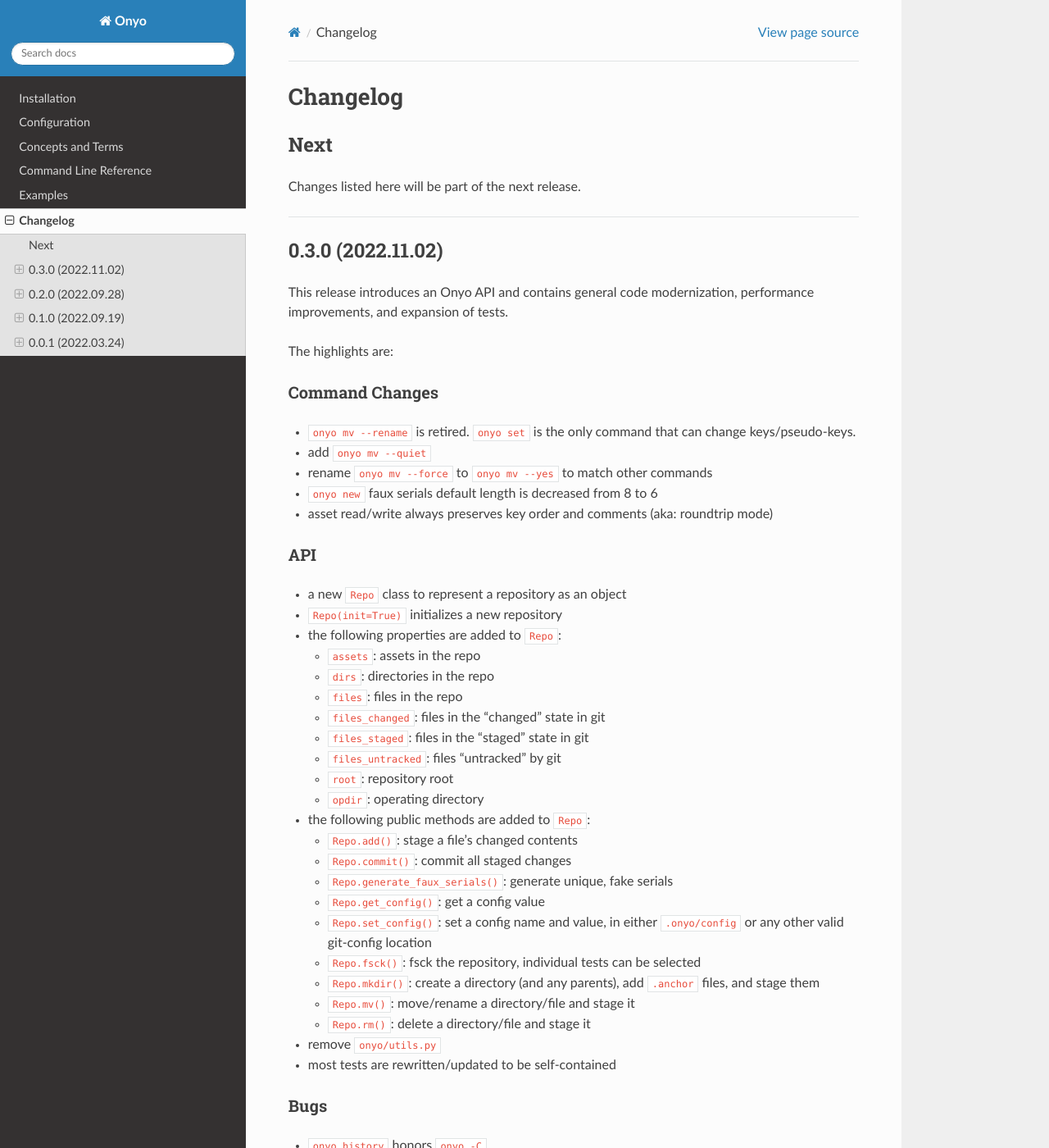
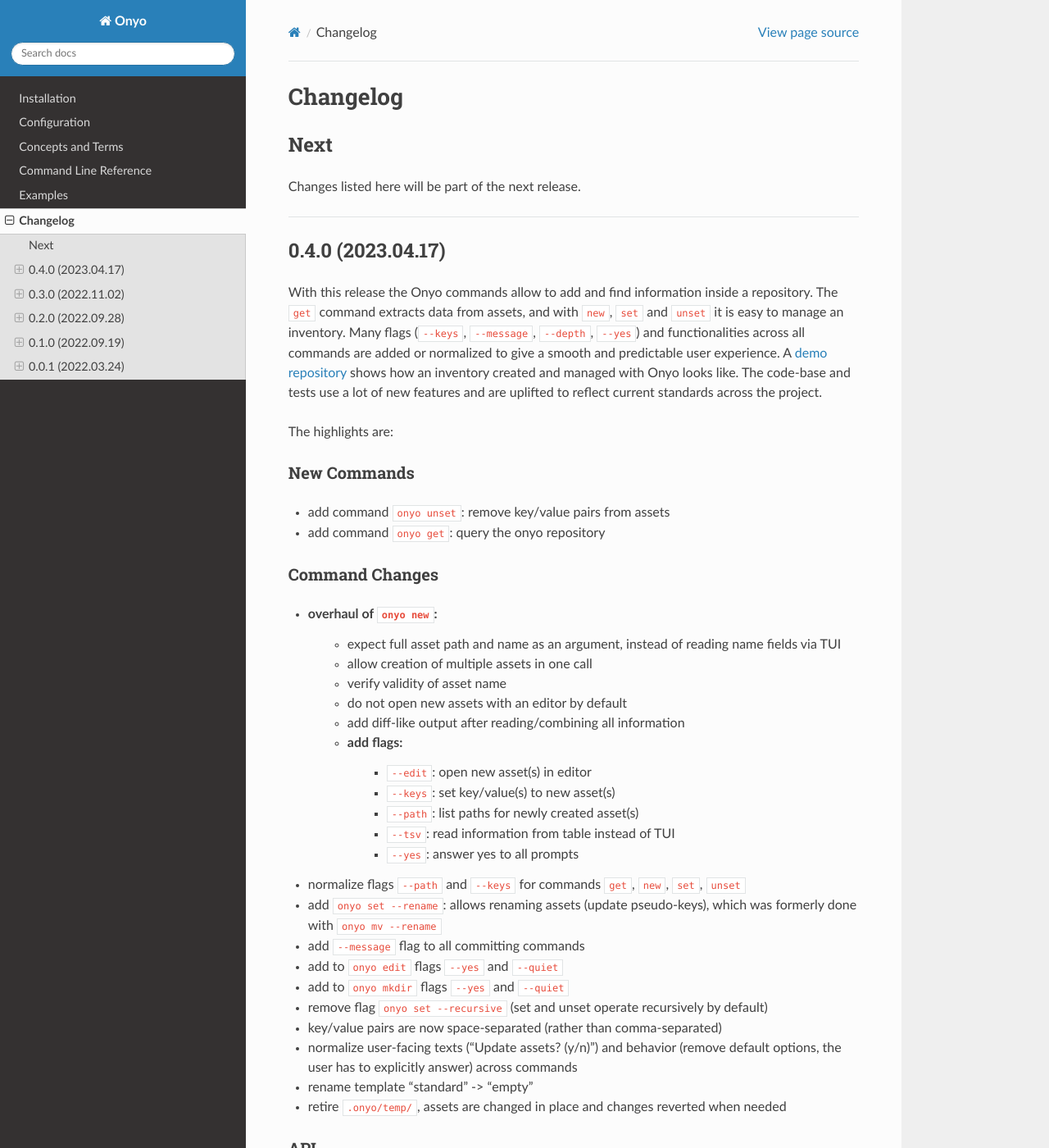
Before and after one commit to psyinfra/onyo, a Sphinx documentation site: the page built from docs/source/changelog.rst, in a window 1280 px wide and 1400 px high. Shown: the whole window at 82% size. Built offline with Sphinx 7.4.7 and the Read the Docs theme 2.0.0, drawn with Linux system fonts in a browser that asks for light colours; some of the changed text lies outside the part shown.

Commit message:
Add: changelog for release 0.4.0

```diff
--- a/docs/source/changelog.rst
+++ b/docs/source/changelog.rst
@@ -5,6 +5,122 @@
 ****
 
 Changes listed here will be part of the next release.
+
+--------------------------------------------------------------------------------
+
+0.4.0 (2023.04.17)
+******************
+
+With this release the Onyo commands allow to add and find information inside a
+repository. The ``get`` command extracts data from assets, and with ``new``,
+``set`` and ``unset`` it is easy to manage an inventory.
+Many flags (``--keys``, ``--message``, ``--depth``, ``--yes``) and
+functionalities across all commands are added or normalized to give a smooth and
+predictable user experience.
+A `demo repository <https://github.com/psyinfra/onyo-demo>`__ shows how an
+inventory created and managed with Onyo looks like.
+The code-base and tests use a lot of new features and are uplifted to reflect
+current standards across the project.
+
+The highlights are:
+
+New Commands
+------------
+- add command ``onyo unset``: remove key/value pairs from assets
+- add command ``onyo get``: query the onyo repository
+
+Command Changes
+---------------
+- overhaul of ``onyo new``:
+    - expect full asset path and name as an argument, instead of reading
+      name fields via TUI
+    - allow creation of multiple assets in one call
+    - verify validity of asset name
+    - do not open new assets with an editor by default
+    - add diff-like output after reading/combining all information
+    - add flags:
+        - ``--edit``: open new asset(s) in editor
+        - ``--keys``: set key/value(s) to new asset(s)
+        - ``--path``: list paths for newly created asset(s)
+        - ``--tsv``: read information from table instead of TUI
+        - ``--yes``: answer yes to all prompts
+- normalize flags ``--path`` and ``--keys`` for commands ``get``, ``new``,
+  ``set``, ``unset``
+- add ``onyo set --rename``: allows renaming assets (update pseudo-keys), which
+  was formerly done with ``onyo mv --rename``
+- add ``--message`` flag to all committing commands
+- add to ``onyo edit`` flags ``--yes`` and ``--quiet``
+- add to ``onyo mkdir`` flags ``--yes`` and ``--quiet``
+- remove flag ``onyo set --recursive`` (set and unset operate recursively by
+  default)
+- key/value pairs are now space-separated (rather than comma-separated)
+- normalize user-facing texts ("Update assets? (y/n)") and behavior (remove
+  default options, the user has to explicitly answer) across commands
+- rename template "standard" -> "empty"
+- retire ``.onyo/temp/``, assets are changed in place and changes reverted when
+  needed
+
+API
+---
+- add property ``Repo.templates``: the templates in ``.onyo/`templates``
+- remove unused property ``Repo.gitfiles``
+- the following public methods are added to ``Repo``:
+    - ``validate_name_scheme()``: test that an asset name matches the
+      asset name scheme
+    - ``get_template()``: return a template path
+    - ``clean_caches()``: reset properties of ``Repo``
+    - ``restore()``: restore uncommitted changes
+    - ``generate_commit_message()``: build the most explicit commit message
+      which fits into the character limit with information about the command
+      used and assets and directories changed
+- add ``fsck`` check for pseudo-key names in asset file(s)
+- add doc strings to properties
+
+Bugs
+----
+- clear caches of properties after modifying the repository to remove stale
+  information
+- allow special characters in asset and directory names
+- order files/dirs in commit messages alphabetically
+- enable shell completion when using multiple arguments for the same flag
+- tab completion stops listing short/long flag names when the other version was
+  already used (e.g. ``--yes`` and ``-y``)
+- ``onyo tree`` displays just paths in an onyo repository instead of allowing
+  paths to lead outside of the repository
+- fix "tests badge"
+
+Docs
+----
+- add "Code Conventions" to readme
+- add badge for demo deploy status
+
+Tests
+-----
+- run tests in random order
+- add fixture ``repo_contents`` for setting asset contents
+- add/expand tests for changed behavior of ``onyo new``
+- add tests for ``onyo unset``
+- add tests for ``onyo tree``
+- add tests for ``Repo.valid_name()``
+- expand tests for ``onyo set``
+- modernize/normalize all tests under ``tests/``
+    - fixtures, doc-strings, parameterization, type hints
+    - add special character tests
+    - test single/list of path arguments as input
+- remove ``test_invoking.py`` and ``reference_output/``
+
+Demo
+----
+- add ``demo.sh``
+    - runs a list of commands to create an example repository
+    - deploy example repository at https://github.com/psyinfra/onyo-demo
+- add demo information to docs and readme
+
+Authors
+-------
+- Tobias Kadelka (`@TobiasKadelka <https://github.com/TobiasKadelka>`__)
+- Alex Waite (`@aqw <https://github.com/aqw>`__)
+- Niels Reuter (`@nhjjr <https://github.com/nhjjr>`__)
 
 --------------------------------------------------------------------------------
 
```
